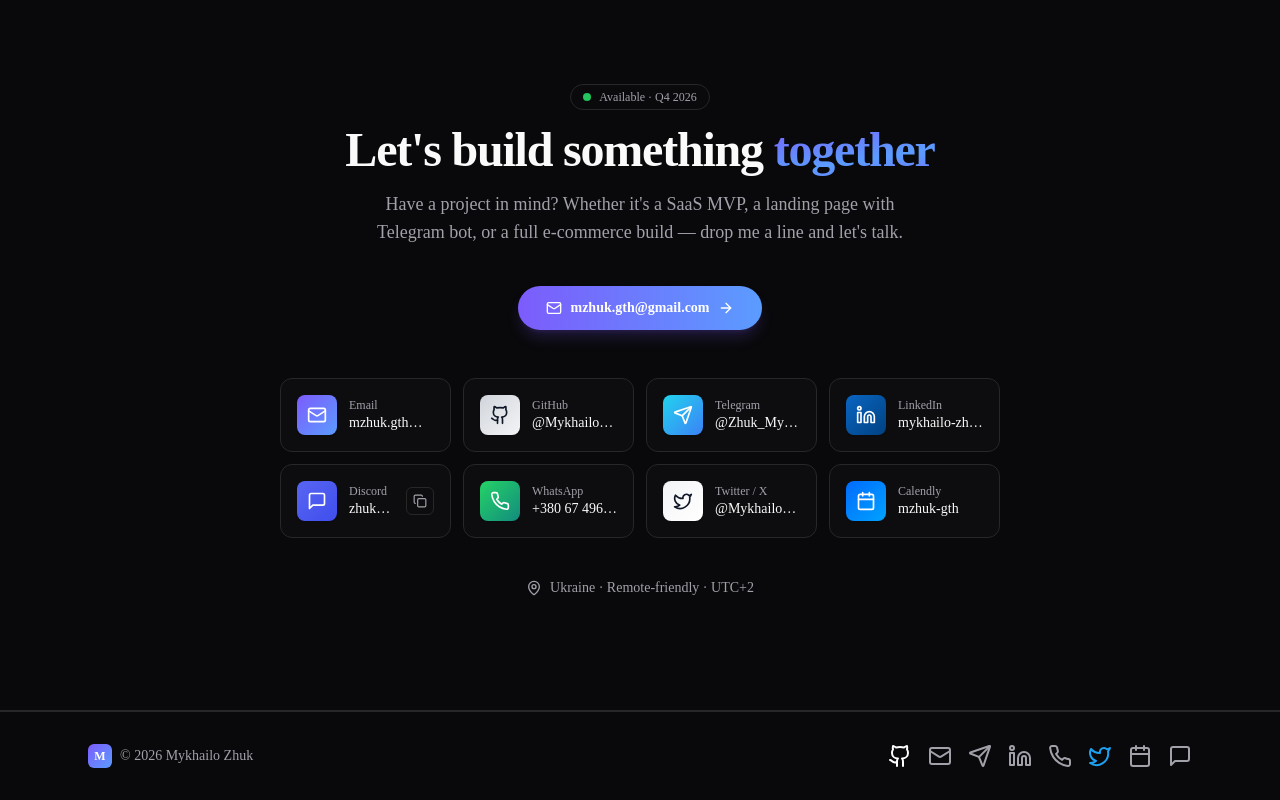
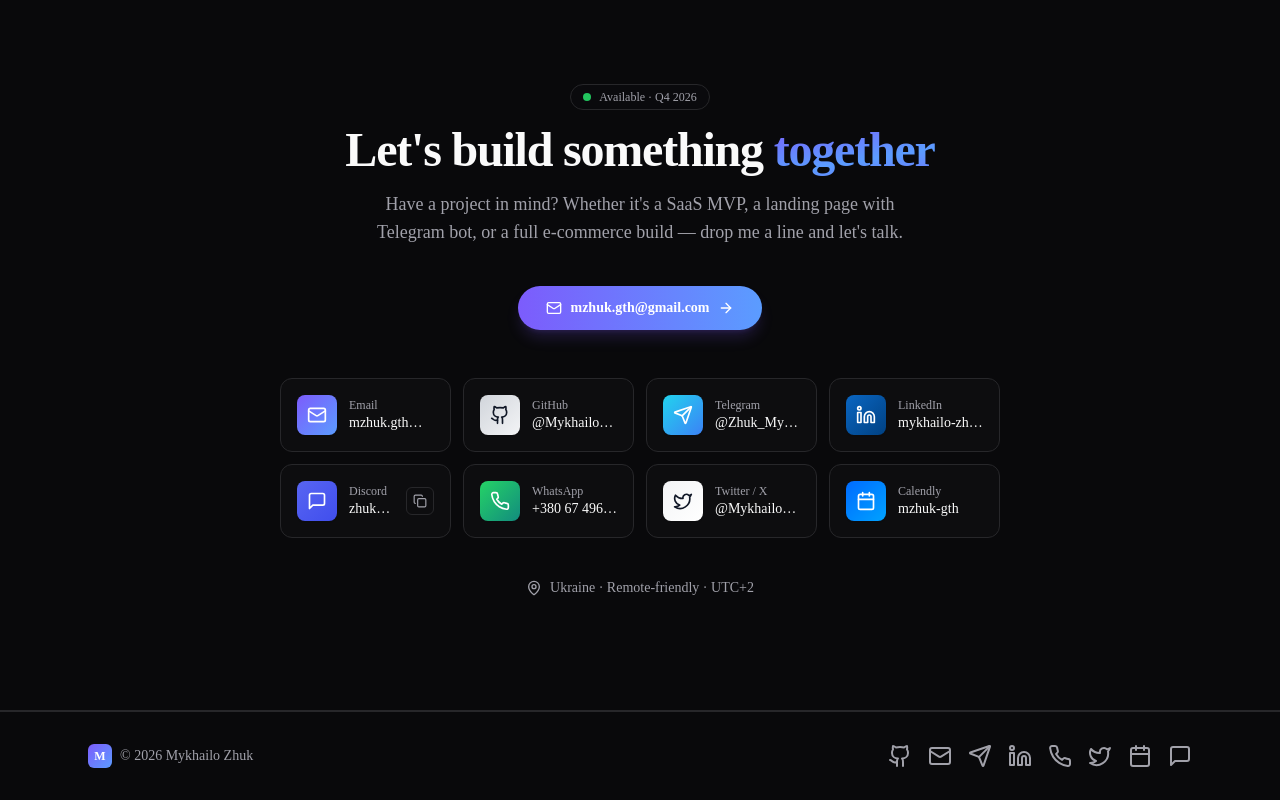
Before and after one commit to Mykhailo-Zhuk/misha-zhuk-portfolio, a Next.js app: page / in a window 1280 px wide. Shown: the part 5632-6432 px from the top of the page. Built offline with nearby package versions, Linux system fonts and the light colour scheme.

Commit message:
revert(footer): undo icon color changes (keep contact.tsx fix)

```diff
--- a/src/components/footer.tsx
+++ b/src/components/footer.tsx
@@ -1,34 +1,13 @@
 import Link from "next/link";
 import { Github, Mail, Send, Linkedin, Phone, Calendar, MessageSquare, Twitter } from "lucide-react";
-import { cn } from "@/lib/utils";
 
-type FooterLink = {
-  href: string;
-  label: string;
-  icon: React.ComponentType<{ className?: string }>;
-  /** Optional classes applied to the <Icon /> itself, useful for brand colors. */
-  iconClassName?: string;
-};
-
-const footerLinks: FooterLink[] = [
-  // Brand colors stay vivid in any theme; contrast is enforced by Tailwind variants.
-  {
-    href: "https://github.com/Mykhailo-Zhuk",
-    label: "GitHub",
-    icon: Github,
-    iconClassName: "text-[#181717] dark:text-white",
-  },
+const footerLinks = [
+  { href: "https://github.com/Mykhailo-Zhuk", label: "GitHub", icon: Github },
   { href: "mailto:mzhuk.gth@gmail.com", label: "Email", icon: Mail },
   { href: "https://t.me/Zhuk_Mykhailo", label: "Telegram", icon: Send },
   { href: "https://www.linkedin.com/in/mykhailo-zhuk-8720a8203/", label: "LinkedIn", icon: Linkedin },
   { href: "https://wa.me/380674966309", label: "WhatsApp", icon: Phone },
-  // Twitter/X brand blue reads well on both light and dark backgrounds.
-  {
-    href: "https://x.com/Mykhailo_Zhuk",
-    label: "Twitter / X",
-    icon: Twitter,
-    iconClassName: "text-[#1DA1F2]",
-  },
+  { href: "https://x.com/Mykhailo_Zhuk", label: "Twitter / X", icon: Twitter },
   { href: "https://calendly.com/mzhuk-gth", label: "Calendly", icon: Calendar },
 ];
 
@@ -48,7 +27,7 @@ export function Footer() {
           <span>© {new Date().getFullYear()} Mykhailo Zhuk</span>
         </div>
         <div className="flex flex-wrap items-center justify-center gap-4">
-          {footerLinks.map(({ href, label, icon: Icon, iconClassName }) => (
+          {footerLinks.map(({ href, label, icon: Icon }) => (
             <Link
               key={label}
               href={href}
@@ -58,10 +37,7 @@ export function Footer() {
               aria-label={label}
               title={label}
             >
-              {/* Brand-colored icons override the parent's text color so they
-                  stay visible in both light and dark mode. Other icons inherit
-                  text-muted-foreground → text-foreground on hover. */}
-              <Icon className={cn("h-4.5 w-4.5", iconClassName)} />
+              <Icon className="h-4.5 w-4.5" />
             </Link>
           ))}
           {footerBadges.map(({ label, icon: Icon }) => (
```
